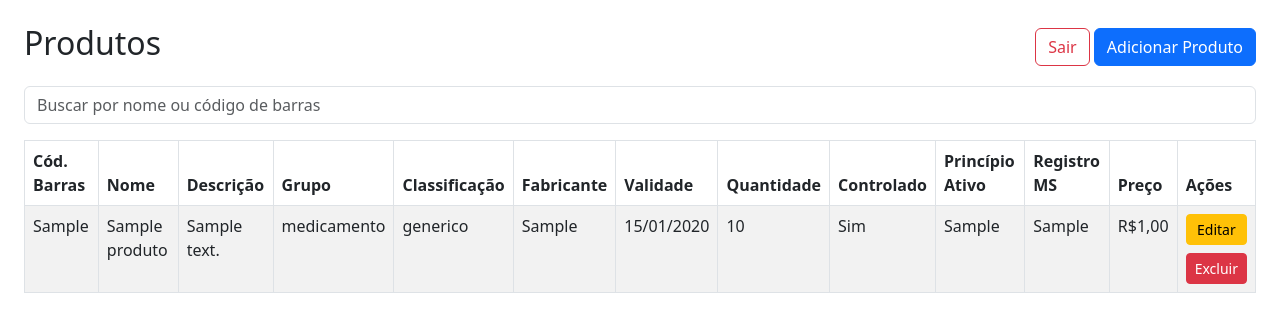
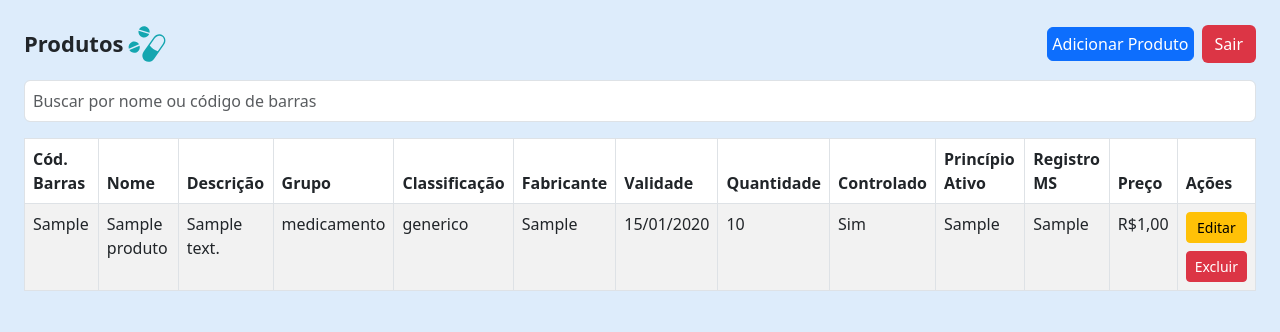
Before and after one commit to LEVEL303/gerenciador-estoque-farmacia, a PHP site: page /produtos/listar.php in a window 1280 px wide. Shown: the top 332 px of the page. Run offline with PHP 8.4, Linux system fonts and the light colour scheme; the visitor is signed in with stand-in values (Sample User, id 1); tables that the repository leaves empty hold one stand-in row (values such as "Sample post").

Commit message:
FEat: nova interface

```diff
--- a/produtos/listar.php
+++ b/produtos/listar.php
@@ -38,18 +38,21 @@ if ($msg || $erro || $busca) {
     <link href="https://cdn.jsdelivr.net/npm/bootstrap@5.3.0/dist/css/bootstrap.min.css" rel="stylesheet">
 </head>
 
-<body class="p-4">
+<body class="p-4" style="background-color: #ddecfbff">
 
-    <div class="d-flex justify-content-between align-items-center mb-3">
-        <h2>Produtos</h2>
-        <div>
-            <a href="../auth/logout.php" class="btn btn-outline-danger">Sair</a>
-            <button class="btn btn-primary" data-bs-toggle="modal" data-bs-target="#modalAdicionar">Adicionar Produto</button>
+    <div class="d-flex justify-content-between align-items-center mb-3 bg-red">
+        <div class="d-flex flex-row align-items-end justify-content-center gap-1">
+        <h2 style="font-weight: bold; font-size: 22px">Produtos</h2>
+        <img src="../assets/icon.svg" alt="Logo" class="img-fluid" style="max-height: 40px;">
+        </div>
+        <div class="d-flex flex-row-reverse align-items-center gap-2">
+            <a href="../auth/logout.php" class="btn bg-danger text-white">Sair</a>
+            <button class="btn btn-primary p-1" data-bs-toggle="modal" data-bs-target="#modalAdicionar">Adicionar Produto</button>
         </div>
     </div>
 
     <form method="GET" class="mb-3">
-        <input type="text" name="busca" class="form-control mb-3" placeholder="Buscar por nome ou código de barras" value="<?= htmlspecialchars($busca) ?>">
+        <input type="text" name="busca" class="form-control mb-3 p-2" style="font-size:" placeholder="Buscar por nome ou código de barras" value="<?= htmlspecialchars($busca) ?>">
     </form>
 
     <?php if ($msg): ?>
@@ -141,7 +144,7 @@ if ($msg || $erro || $busca) {
     </div>
 
     <!-- Modal Adicionar -->
-    <div class="modal fade" id="modalAdicionar" tabindex="-1" aria-labelledby="modalAdicionarLabel" aria-hidden="true">
+    <div class="modal fade" id="modalAdicionar" tabindex="-1" aria-labelledby="modalAdicionarLabel" aria-hidden="true" >
         <div class="modal-dialog modal-lg">
             <form action="adicionar_produto.php" method="POST" class="modal-content">
                 <div class="modal-header">
```
Also changed, not shown: assets/icon.svg (added).
